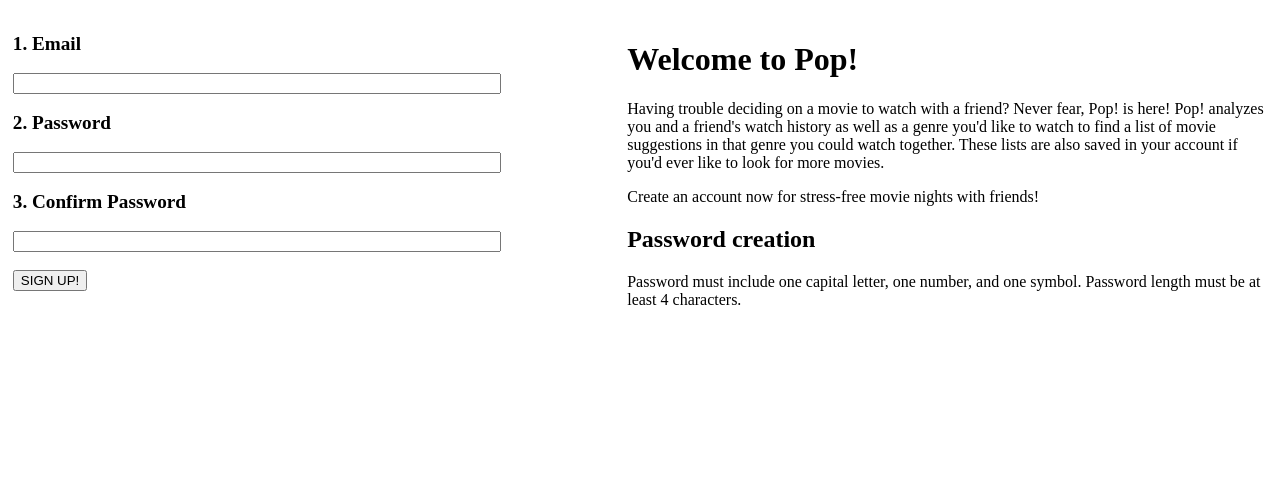
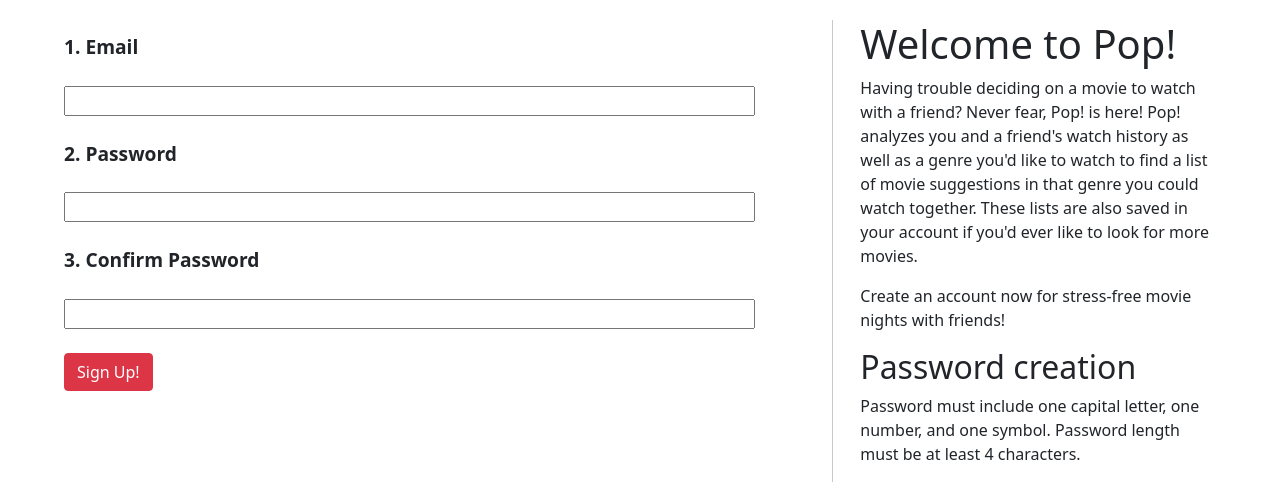
Before and after one commit to VTam25/Zayin, a plain HTML site: page signup.html in a window 1280 px wide. Drawn offline with nearby package versions, Linux system fonts and the light colour scheme.

Commit message:
Added vertical rule and changed bootstrap css

```diff
--- a/signup.css
+++ b/signup.css
@@ -10,12 +10,16 @@
 }
 
 input {
-    width: 75%;
+    width: 90%;
 }
+
+.vr {
+  width: 2%;;
+}
+
 /* Split the screen in half */
 .split {
     height: 100%;
-    width: 50%;
     position: fixed;
     z-index: 1;
     top: 0;
@@ -26,12 +30,18 @@
   /* Control the left side */
   .left {
     margin-top: 1%;
-    margin-left: 1%;
+    margin-left: 5%;
+    width: 60%;
     left: 0;
   }
 
   /* Control the right side */
   .right {
-    margin-right: 1%;
+    margin-right: 5%;
+    width: 30%;
     right: 0;
   }
+
+  .text {
+    margin-left: 5%;
+  }
--- a/signup.html
+++ b/signup.html
@@ -3,25 +3,12 @@
     <head>
     <title>Pop!</title>
 
+    <link href="https://cdn.jsdelivr.net/npm/bootstrap@5.1.3/dist/css/bootstrap.min.css" rel="stylesheet" integrity="sha384-1BmE4kWBq78iYhFldvKuhfTAU6auU8tT94WrHftjDbrCEXSU1oBoqyl2QvZ6jIW3" crossorigin="anonymous">
     <link rel="stylesheet" href="signup.css">
+
     </head>
     <body>
         <div class = "main">
-            <div class = "split right">
-
-                <h1> Welcome to Pop! </h1>
-                <p> Having trouble deciding on a movie to watch with a friend? Never fear, Pop! is here! Pop! analyzes you and a friend's watch history
-                as well as a genre you'd like to watch to find a list of movie suggestions in that genre you could watch together. These lists are
-                also saved in your account if you'd ever like to look for more movies.
-                </p>
-
-                <p> Create an account now for stress-free movie nights with friends! </p>
-
-                <h2> Password creation</h2>
-                <p> Password must include one capital letter, one number, and one symbol. Password length must be at least 4 characters.</p>
-
-            </div>
-
             <div class = "split left">
                 <form id = "signup">
                     <label id = "email"> 1. Email </label>
@@ -36,9 +23,29 @@
                     <br> </br>
                     <input type="text" id = "confirm"> </input>
                     <br> </br>
-                    <button id = "signupBtn"> SIGN UP! </button>
+                    <button type="button" class="btn btn-danger"> Sign Up! </button>
                 </form>
             </div>
+
+            <div class = "split right">
+                <div class = "hstack gap-2">
+                    <div class="vr"></div>
+                    <div class = "text">
+                        <h1> Welcome to Pop! </h1>
+                        <p> Having trouble deciding on a movie to watch with a friend? Never fear, Pop! is here! Pop! analyzes you and a friend's watch history
+                        as well as a genre you'd like to watch to find a list of movie suggestions in that genre you could watch together. These lists are
+                        also saved in your account if you'd ever like to look for more movies.
+                        </p>
+
+                        <p> Create an account now for stress-free movie nights with friends! </p>
+
+                        <h2> Password creation</h2>
+                        <p> Password must include one capital letter, one number, and one symbol. Password length must be at least 4 characters.</p>
+                    </div>
+                </div>
+
+            </div>
+
         </div>
     </body>
 </html>
```
Also changed, not shown: css/main.css (added).
